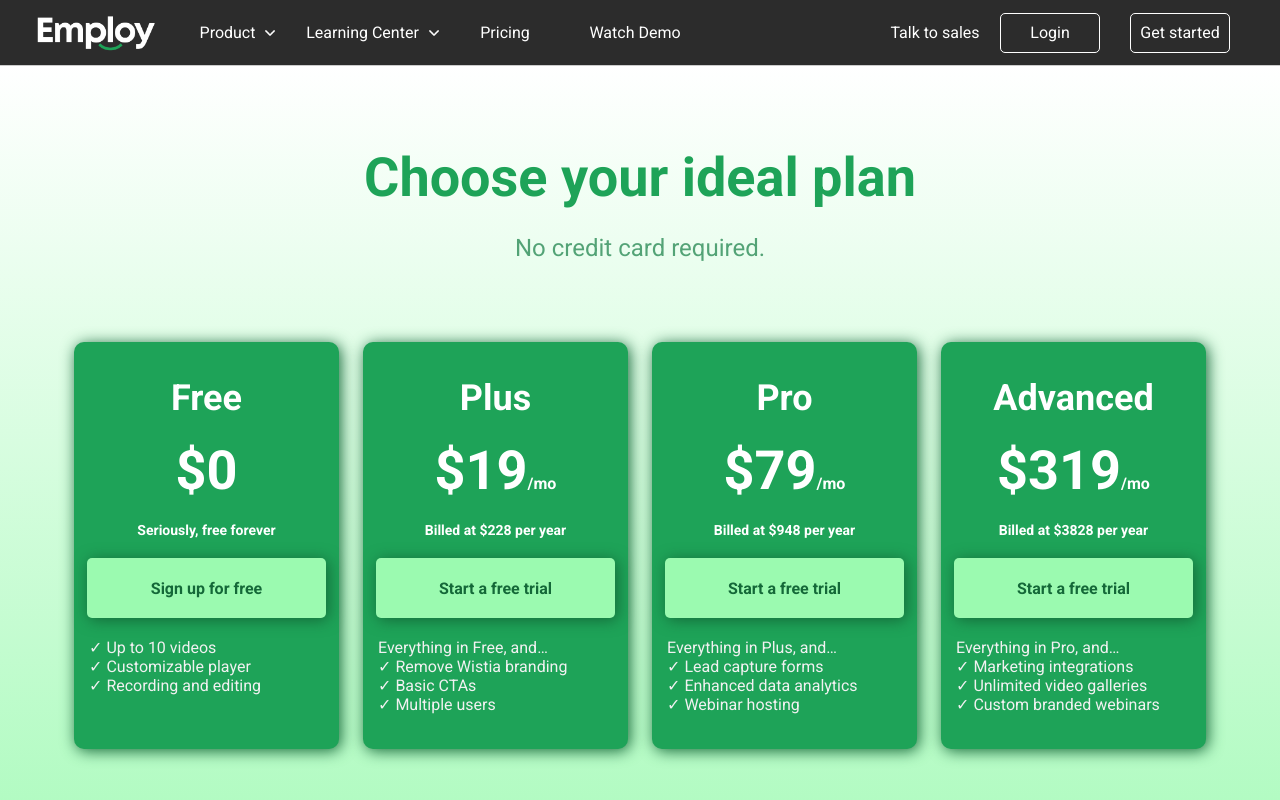
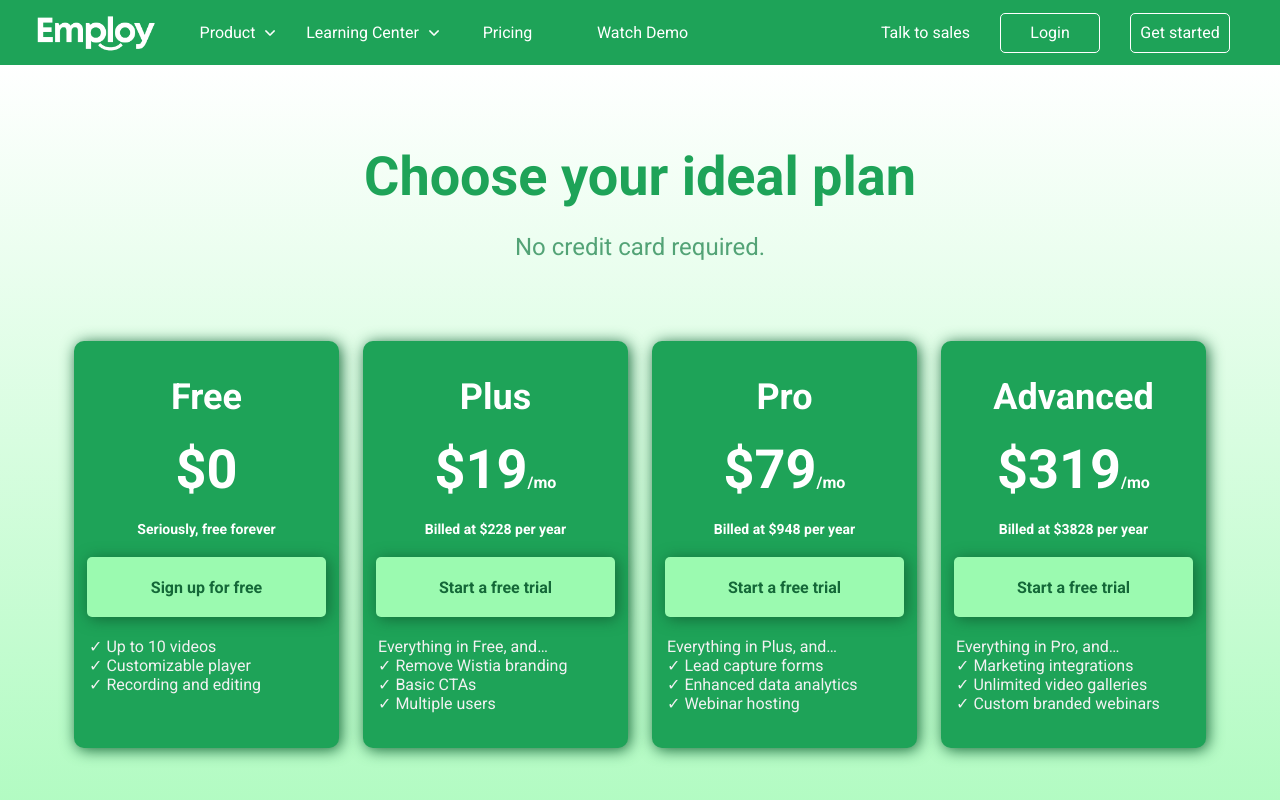
Before and after one commit to LucasB0mfim/DesafioEmploy, a React (Create React App) app: page / in a window 1280 px wide. Shown: the top 800 px of the page. Built offline with nearby package versions, Linux system fonts and the light colour scheme.

Commit message:
Update: Header

```diff
--- a/src/components/Header/styles.ts
+++ b/src/components/Header/styles.ts
@@ -4,8 +4,7 @@ export const Container = styled.header`
   display: flex;
   justify-content: center;
   width: 100%;
-  background-color: #2c2c2c;
-  border-bottom: 1px solid #ccc;
+  background-color: #1ea358;
 `
 
 export const Top = styled.div`
@@ -52,16 +51,6 @@ export const BoxLeft = styled.div`
   }
 `
 
-export const BoxRight = styled.ul`
-  display: flex;
-  align-items: center;
-  list-style: none;
-
-  li > {
-    width: 130px;
-  }
-`
-
 export const A = styled.a`
   color: #fff;
   text-decoration: none;
@@ -79,10 +68,29 @@ export const A = styled.a`
   }
 `
 
+export const BoxRight = styled.ul`
+  display: flex;
+  align-items: center;
+  list-style: none;
+
+  li > {
+    width: auto;
+  }
+
+  ${A} {
+    width: auto;
+    margin-right: 30px;
+  }
+`
+
 export const Ul = styled.ul`
   display: flex;
   align-items: center;
   list-style: none;
+
+  ${A} {
+    width: 135px;
+  }
 `
 
 export const ButtonSkin = styled.a`
@@ -99,8 +107,8 @@ export const ButtonSkin = styled.a`
   transition: transform 0.3s ease;
 
   &:hover {
-    color: #d0fdd7;
-    border: 1px solid #1ea358;
+    color: #dfffe4;
+    border: 1px solid: #9bfab0;
     transform: translateY(-8px);
   }
 
```
Also changed, not shown: src/assets/images/EmployBackgroundBlack.png.
